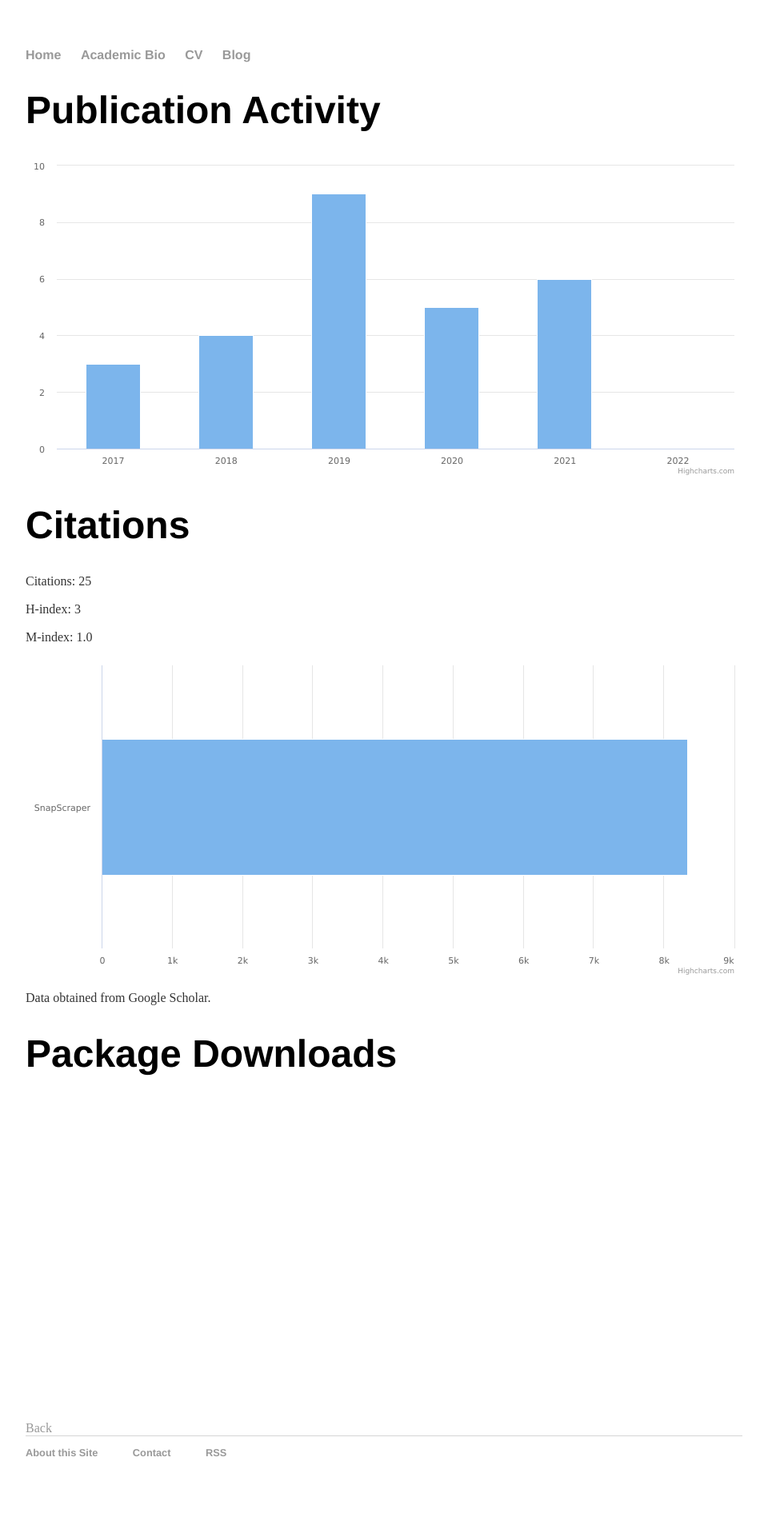
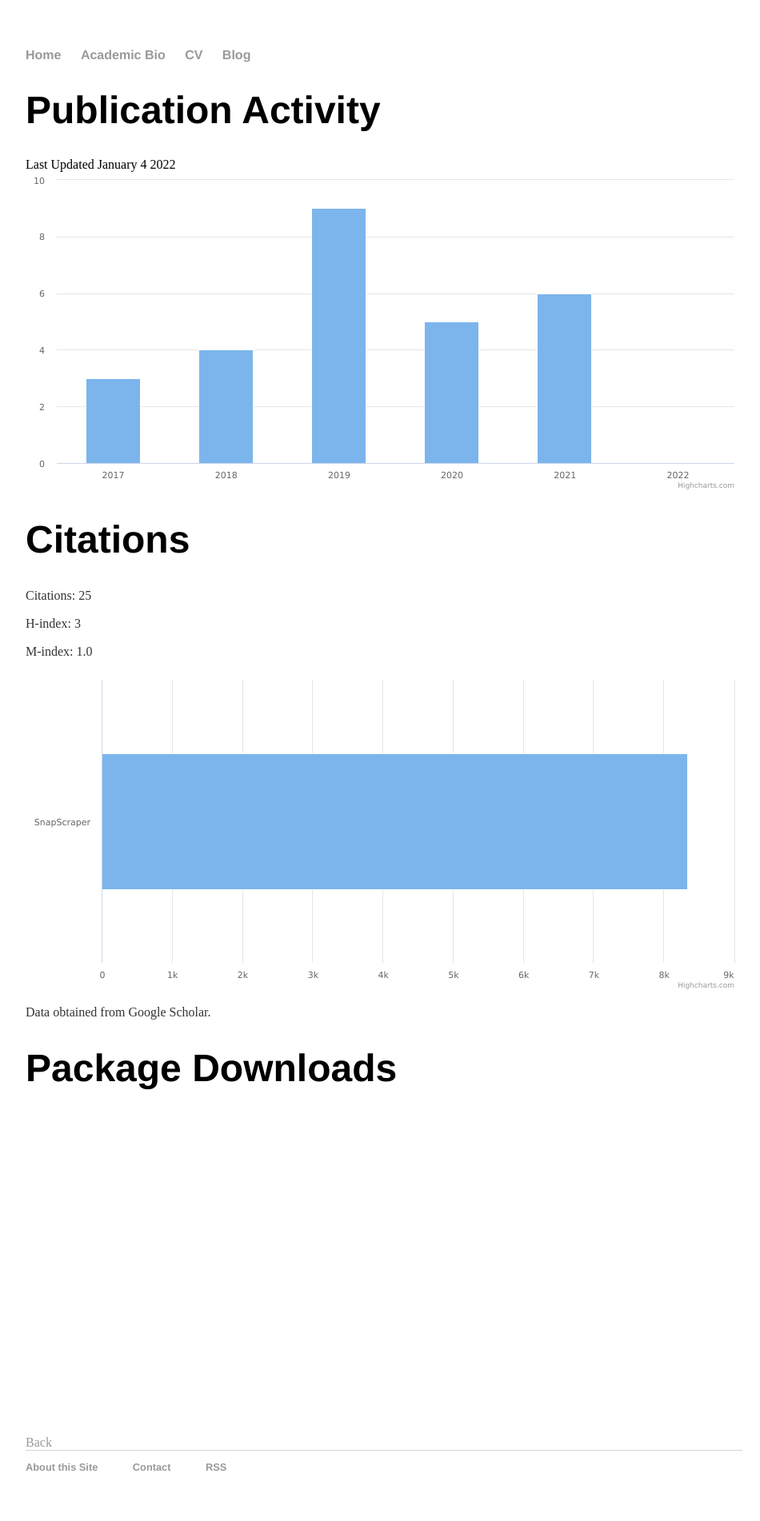
Before and after one commit to rhematt/rhematt.github.io, a Jekyll site: the page built from cv/activity.html, in a window 1280 px wide. Shown: the whole page at 80% size, without its empty margins (160-1110 px from the left). Built offline with Jekyll 4.4.1, drawn with Linux system fonts in a browser that asks for light colours.

Commit message:
Update activity.html

```diff
--- a/cv/activity.html
+++ b/cv/activity.html
@@ -4,6 +4,9 @@ title: Publciation Activity for Dr Richard Matthews
 ---
 
 <h1>Publication Activity</h1>
+
+
+Last Updated January 4 2022
 
 <script src="https://code.highcharts.com/highcharts.js"></script>
 <div id="publicationsgraph" style="width:100%; height:400px;"></div>
```
